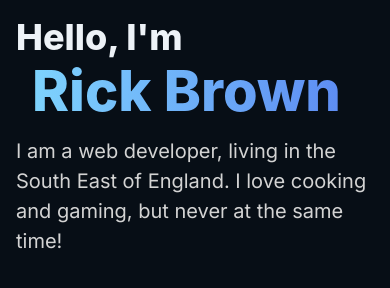
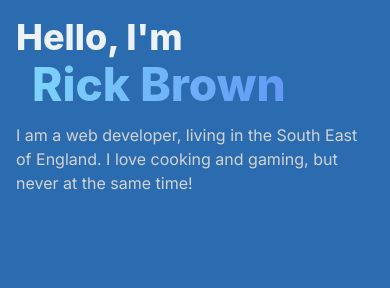
Before and after one commit to RickBr0wn/portfolio-website-2023, a Next.js app: page / in a window 390 px wide. Shown: the part 290-578 px from the top of the page. Built offline with nearby package versions, Linux system fonts and the light colour scheme.

Commit message:
fixes mobile font sizing

```diff
--- a/components/Layout.tsx
+++ b/components/Layout.tsx
@@ -14,6 +14,8 @@ const Layout: FC<Props> = ({ children }): JSX.Element => {
 			flexDirection={'column'}
 			paddingX={{ base: 0, md: 4, lg: 8 }}
 			bg={{
+				sm: 'yellow.600',
+				base: 'blue.600',
 				md: 'red.600',
 				lg: 'green.600'
 			}}
--- a/pages/index.tsx
+++ b/pages/index.tsx
@@ -24,7 +24,7 @@ const Home: NextPage = () => {
 					<Heading
 						bgGradient='linear(to-l, gradient.start, gradient.end)'
 						bgClip='text'
-						fontSize={{ base: '56px', md: '74px', lg: '88px' }}
+						fontSize={{ base: '46px', md: '74px', lg: '88px' }}
 						fontWeight={'extrabold'}
 						ml={4}
 					>
@@ -32,7 +32,7 @@ const Home: NextPage = () => {
 					</Heading>
 
 					<Text
-						fontSize={'20px'}
+						fontSize={{ base: '16px', md: '19px', lg: '20px' }}
 						color={colorMode === 'dark' ? 'lightgray' : 'gray.700'}
 						paddingBottom={12}
 					>
```
